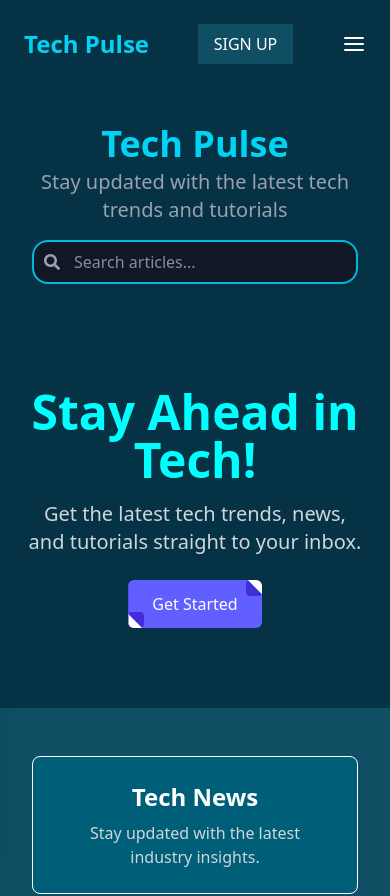
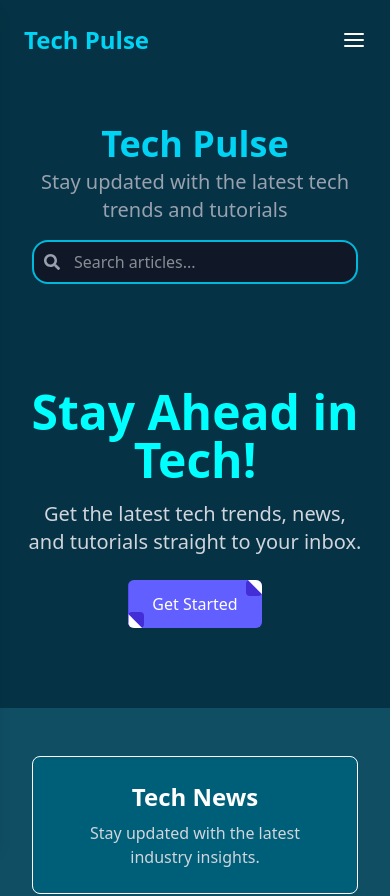
Before and after one commit to X-10-Next-Gen/Tech-Pulse, a React (Vite) app: page / in a window 390 px wide. Shown: the top 896 px of the page. Built offline with nearby package versions, Linux system fonts and the light colour scheme.

Commit message:
Update Header.tsx

```diff
--- a/src/Components/Header.tsx
+++ b/src/Components/Header.tsx
@@ -22,7 +22,7 @@ const Header = () => {
 
   return (
     <>
-      <div className="bg-cyan-950 py-6 px-8 text-white z-50">
+      <div className="bg-cyan-950 py-6 px-8 text-white z-[9999]">
         <header className="pt-25 flex flex-col md:flex-row items-center justify-between">
           {/* Title and Tagline */}
           <div className="text-center md:text-left">
@@ -51,18 +51,17 @@ const Header = () => {
             isScrolled
               ? "w-[80%] bg-cyan-950/80 backdrop-blur-md shadow-lg py-3 rounded-xl"
               : "w-full bg-cyan-950 py-6"
-          }`}
+          } z-[9999]`}
         >
           {/* Logo */}
           <h1 className="text-2xl font-bold text-cyan-400">Tech Pulse</h1>
 
           {/* Desktop Menu */}
           <ul className="hidden lg:flex flex-row gap-6 text-lg">
-
             <Link to="/"> <li className="cursor-pointer hover:text-cyan-300">Home</li></Link>
             <Link to="/articles"> <li className="cursor-pointer hover:text-cyan-300">Articles</li> </Link>
-           <Link to="/tutorials">   <li className="cursor-pointer hover:text-cyan-300">Tutorials</li> </Link>
-           <Link to="/news">   <li className="cursor-pointer hover:text-cyan-300">News</li> </Link>
+            <Link to="/tutorials"> <li className="cursor-pointer hover:text-cyan-300">Tutorials</li> </Link>
+            <Link to="/news"> <li className="cursor-pointer hover:text-cyan-300">News</li> </Link>
           </ul>
 
           {/* Social Media Icons (Hidden on Mobile) */}
@@ -73,8 +72,8 @@ const Header = () => {
             <FaWhatsapp className="cursor-pointer hover:text-cyan-300" />
           </div>
 
-          {/* Sign Up Button (Hidden on Mobile) */}
-          <button className="cursor-pointer uppercase bg-cyan-900 px-4 py-2 active:translate-x-0.5 active:translate-y-0.5 hover:shadow-[0.5rem_0.5rem_#F44336,-0.5rem_-0.5rem_#00BCD4] transition">
+          {/* Sign Up Button (Visible on Desktop) */}
+          <button className="hidden lg:block cursor-pointer uppercase bg-cyan-900 px-4 py-2 active:translate-x-0.5 active:translate-y-0.5 hover:shadow-[0.5rem_0.5rem_#F44336,-0.5rem_-0.5rem_#00BCD4] transition">
             Sign up
           </button>
 
@@ -91,7 +90,7 @@ const Header = () => {
         <div
           className={`lg:hidden fixed top-0 left-0 h-screen w-2/3 bg-cyan-950 p-6 shadow-lg transition-transform duration-300 ${
             isOpen ? "translate-x-0" : "-translate-x-full"
-          }`}
+          } z-[9999]`}
         >
           <button
             className="text-white text-2xl absolute top-4 right-4"
@@ -116,7 +115,7 @@ const Header = () => {
           </div>
 
           {/* Sign Up Button in Mobile Menu */}
-          <button className="cursor-pointer uppercase bg-cyan-900 px-4 py-2 active:translate-x-0.5 active:translate-y-0.5 hover:shadow-[0.5rem_0.5rem_#F44336,-0.5rem_-0.5rem_#00BCD4] transition">
+          <button className="mt-6 cursor-pointer uppercase bg-cyan-900 px-4 py-2 active:translate-x-0.5 active:translate-y-0.5 hover:shadow-[0.5rem_0.5rem_#F44336,-0.5rem_-0.5rem_#00BCD4] transition">
             Sign up
           </button>
         </div>
```
Lines whose indentation alone changed are shown as unchanged.
